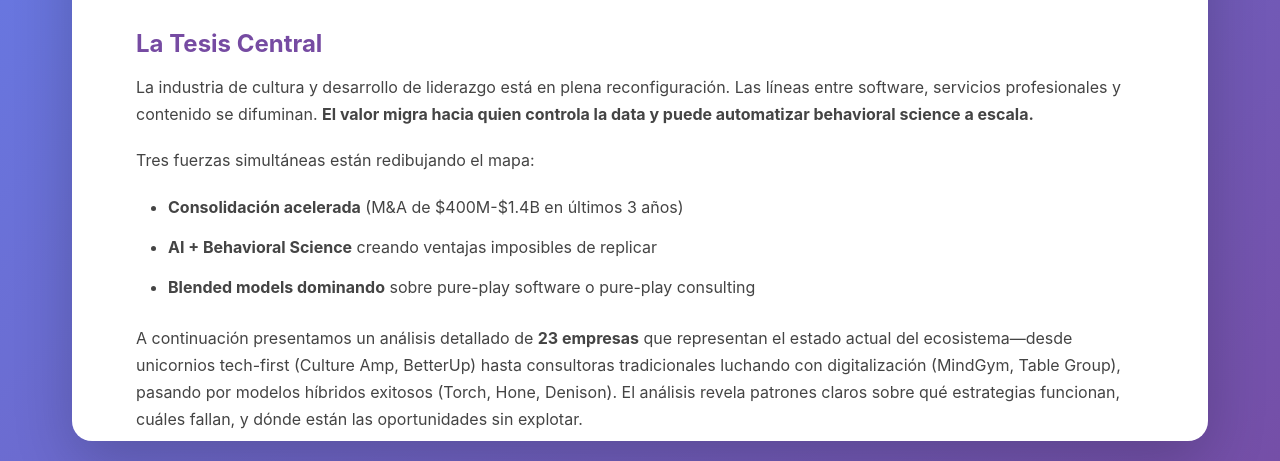
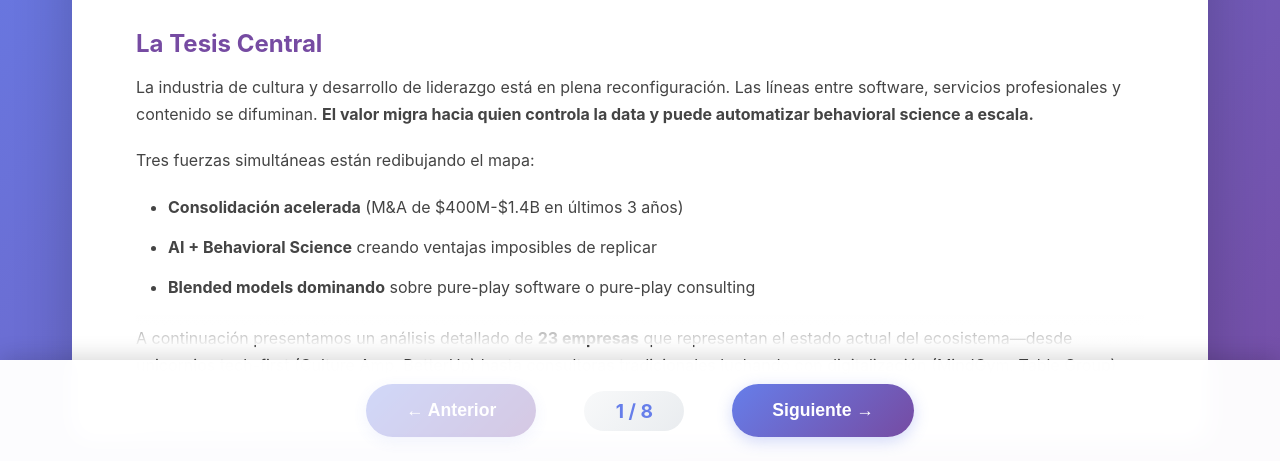
Before and after one commit to nelsongt27/axialentdigital, a plain HTML site: page index.html in a window 1280 px wide. Shown: the part 339-800 px from the top of the page. Drawn offline with Linux system fonts and the light colour scheme.

Commit message:
Update index.html

```diff
--- a/index.html
+++ b/index.html
@@ -63,8 +63,8 @@
 
         .presentation {
             max-width: 1200px;
-            margin: 100px auto 50px;
-            padding: 0 2rem;
+            margin: 100px auto 0;
+            padding: 0 2rem 120px 2rem;
         }
 
         .slide {
@@ -72,10 +72,12 @@
             background: white;
             border-radius: 20px;
             padding: 4rem;
+            padding-bottom: 6rem;
             max-height: 85vh;
             overflow-y: auto;
             box-shadow: 0 20px 60px rgba(0,0,0,0.2);
             animation: fadeIn 0.5s;
+            position: relative;
         }
 
         .slide.active {
@@ -98,6 +100,23 @@
 
         .slide::-webkit-scrollbar-thumb:hover {
             background: #764ba2;
+        }
+
+        /* Indicador de más contenido */
+        .slide::after {
+            content: '';
+            position: sticky;
+            bottom: 0;
+            left: 0;
+            right: 0;
+            height: 40px;
+            background: linear-gradient(to top, rgba(255,255,255,0.95), transparent);
+            pointer-events: none;
+            display: none;
+        }
+
+        .slide.has-more-content::after {
+            display: block;
         }
 
         @keyframes fadeIn {
@@ -143,51 +162,66 @@
         }
 
         .controls {
+            position: fixed;
+            bottom: 0;
+            left: 0;
+            right: 0;
             display: flex;
-            justify-content: space-between;
+            justify-content: center;
             align-items: center;
-            margin-top: 3rem;
-            padding-top: 2rem;
-            border-top: 2px solid #f0f0f0;
+            gap: 3rem;
+            padding: 1.5rem;
+            background: rgba(255, 255, 255, 0.98);
+            backdrop-filter: blur(10px);
+            box-shadow: 0 -4px 20px rgba(0,0,0,0.15);
+            z-index: 100;
         }
 
         .btn {
-            padding: 1rem 2rem;
+            padding: 1rem 2.5rem;
             border: none;
             border-radius: 50px;
-            font-size: 1rem;
+            font-size: 1.1rem;
             font-weight: 600;
             cursor: pointer;
             transition: all 0.3s;
             background: linear-gradient(135deg, #667eea, #764ba2);
             color: white;
+            box-shadow: 0 4px 15px rgba(102, 126, 234, 0.3);
+            min-width: 150px;
         }
 
-        .btn:hover {
-            transform: translateY(-2px);
-            box-shadow: 0 10px 25px rgba(102, 126, 234, 0.4);
+        .btn:hover:not(:disabled) {
+            transform: translateY(-3px);
+            box-shadow: 0 8px 25px rgba(102, 126, 234, 0.5);
         }
 
         .btn:disabled {
-            opacity: 0.5;
+            opacity: 0.3;
             cursor: not-allowed;
             transform: none;
         }
 
         .slide-indicator {
-            font-size: 1rem;
+            font-size: 1.2rem;
             color: #667eea;
-            font-weight: 600;
+            font-weight: 700;
+            padding: 0.5rem 1.5rem;
+            background: linear-gradient(135deg, #f8f9fa, #e9ecef);
+            border-radius: 30px;
+            min-width: 100px;
+            text-align: center;
         }
 
         @media (max-width: 768px) {
             .presentation {
-                padding: 0 1rem;
+                padding: 0 1rem 100px 1rem;
                 margin-top: 80px;
             }
 
             .slide {
                 padding: 2rem 1.5rem;
+                padding-bottom: 4rem;
                 max-height: 80vh;
             }
 
@@ -215,12 +249,19 @@
             }
 
             .controls {
-                flex-direction: column;
                 gap: 1rem;
+                padding: 1rem;
             }
 
             .btn {
-                width: 100%;
+                padding: 0.8rem 1.5rem;
+                font-size: 0.95rem;
+                min-width: 100px;
+            }
+
+            .slide-indicator {
+                font-size: 1rem;
+                padding: 0.4rem 1rem;
             }
         }
     </style>
@@ -387,24 +428,61 @@
 
         document.getElementById('totalSlides').textContent = totalSlides;
 
+        // Detectar si hay más contenido en el slide
+        function checkScrollIndicator(slide) {
+            const hasScroll = slide.scrollHeight > slide.clientHeight;
+            const isAtBottom = slide.scrollHeight - slide.scrollTop <= slide.clientHeight + 10;
+
+            if (hasScroll && !isAtBottom) {
+                slide.classList.add('has-more-content');
+            } else {
+                slide.classList.remove('has-more-content');
+            }
+        }
+
         function showSlide(n) {
             slides[currentSlide].classList.remove('active');
             currentSlide = (n + totalSlides) % totalSlides;
-            slides[currentSlide].classList.add('active');
+            const activeSlide = slides[currentSlide];
+            activeSlide.classList.add('active');
+
+            // Scroll to top
+            activeSlide.scrollTop = 0;
 
             document.getElementById('currentSlide').textContent = currentSlide + 1;
 
             document.getElementById('prevBtn').disabled = currentSlide === 0;
             document.getElementById('nextBtn').disabled = currentSlide === totalSlides - 1;
+
+            // Check if slide has more content
+            setTimeout(() => checkScrollIndicator(activeSlide), 100);
         }
 
         function changeSlide(direction) {
             showSlide(currentSlide + direction);
         }
 
+        // Add scroll listeners to all slides
+        slides.forEach(slide => {
+            slide.addEventListener('scroll', () => {
+                if (slide.classList.contains('active')) {
+                    checkScrollIndicator(slide);
+                }
+            });
+        });
+
+        // Keyboard navigation
         document.addEventListener('keydown', (e) => {
             if (e.key === 'ArrowLeft') changeSlide(-1);
             if (e.key === 'ArrowRight') changeSlide(1);
+        });
+
+        // Window resize
+        window.addEventListener('resize', () => {
+            const activeSlide = slides[currentSlide];
+            if (activeSlide) {
+                checkScrollIndicator(activeSlide);
+            }
         });
 
         showSlide(0);
```
